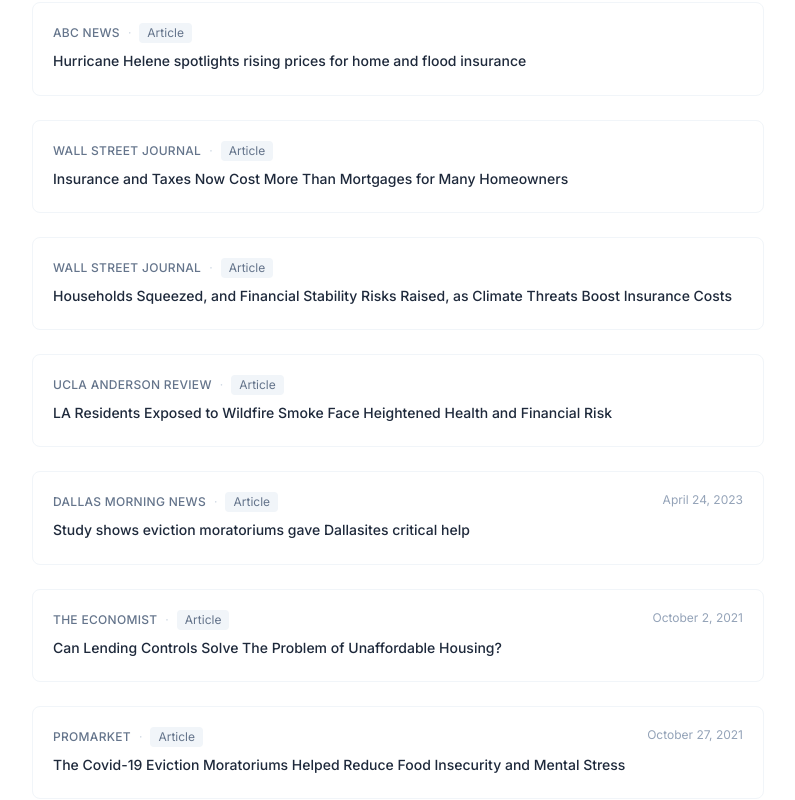
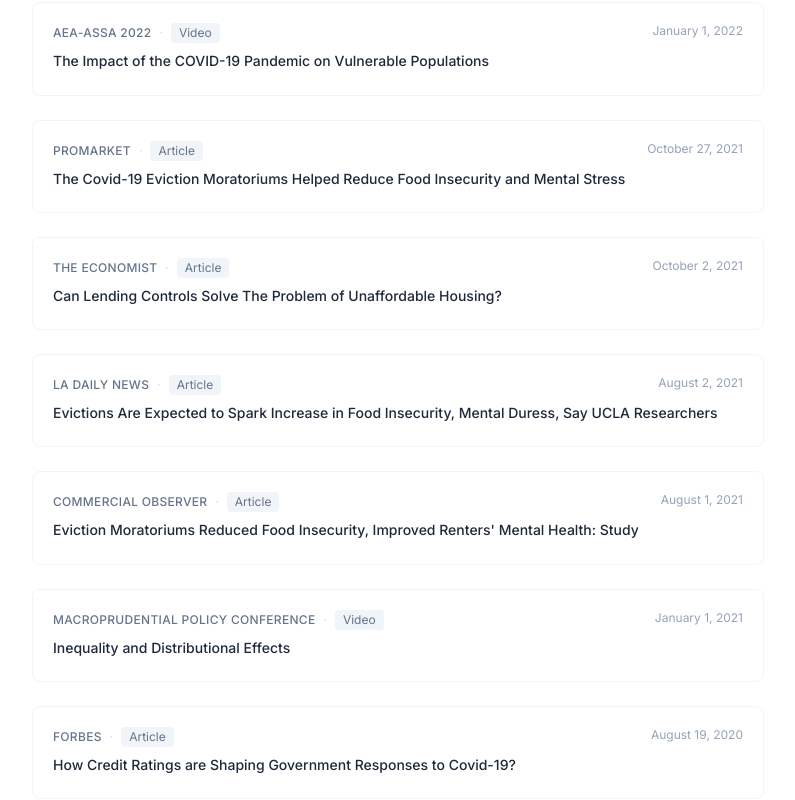
Before and after one commit to nitzantzur/website, a React (Vite) app: page /media in a window 1280 px wide. Shown: the part 740-1540 px from the top of the page, without its empty margins (242-1037 px from the left). Built offline with nearby package versions, Linux system fonts and the light colour scheme.

Commit message:
Sort media by date descending, undated items last

```diff
--- a/src/pages/Media.tsx
+++ b/src/pages/Media.tsx
@@ -4,7 +4,12 @@
 import mediaData from '@/content/media.json'
 import { formatDate } from '@/utils/formatters'
 
-const media = mediaData as MediaItem[]
+const media = (mediaData as MediaItem[]).sort((a, b) => {
+  if (!a.date && !b.date) return 0
+  if (!a.date) return 1
+  if (!b.date) return -1
+  return b.date.localeCompare(a.date)
+})
 
 const TYPE_LABELS: Record<string, string> = {
   article: 'Article',
```
